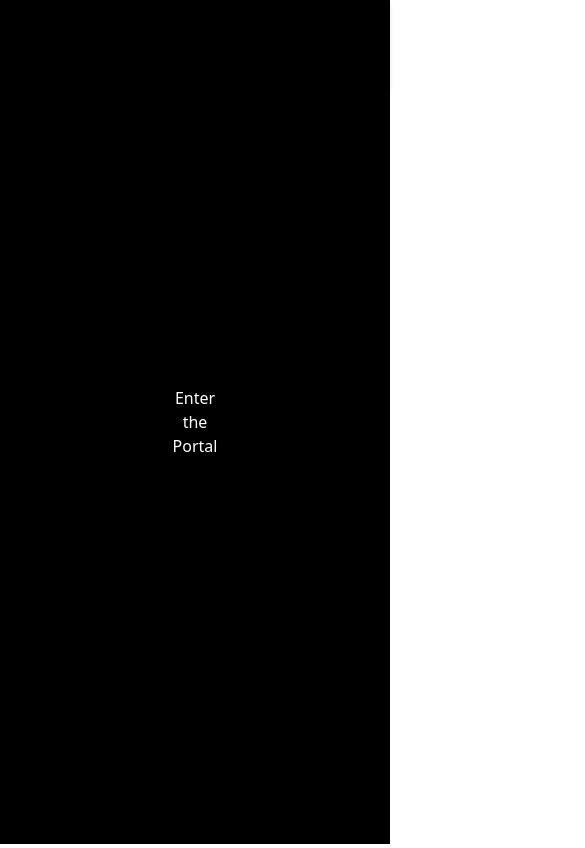
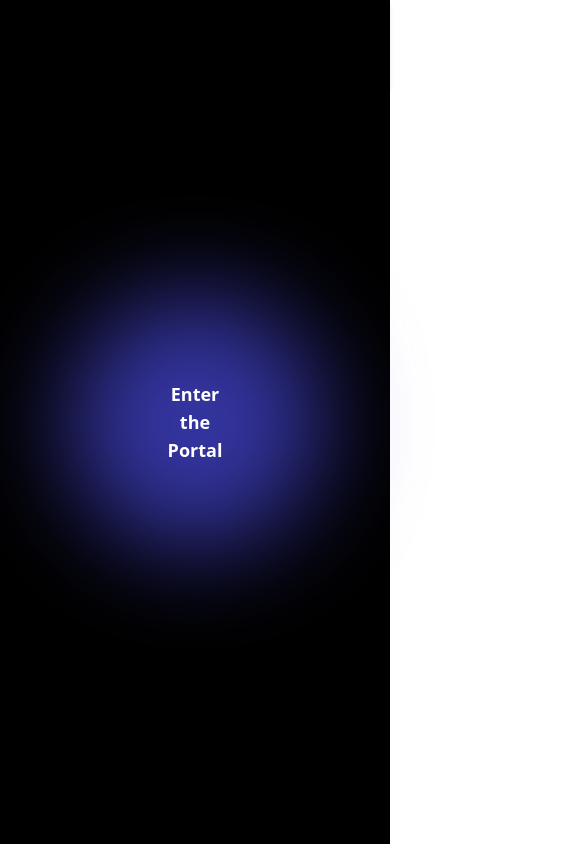
Before and after one commit to timmycodes88/studs-lit-kit, a SvelteKit app: page / in a window 390 px wide. Shown: the top 848 px of the page, 585 px wide, since content can reach past the window. Built offline with nearby package versions, Linux system fonts and the light colour scheme.

Commit message:
Wow thats badass

```diff
--- a/src/routes/(landing)/+page.svelte
+++ b/src/routes/(landing)/+page.svelte
@@ -24,18 +24,18 @@
 {#if !hasEntered}
   <div
     class="absolute inset-0 flex items-center justify-center bg-black z-10"
-    out:fade={{ duration: 888 }}
+    out:fade={{ duration: 1250 }}
   >
     <LoadPageParticals />
     <div
       role="group"
       on:mouseenter={() => (showGlow = true)}
       on:mouseleave={() => (showGlow = false)}
-      class="flex items-center justify-center p-[12rem]"
+      class="flex items-center justify-center p-[24rem]"
     >
       <button
         on:click={play}
-        class="text-white hover:scale-105 transition-transform"
+        class="text-white text-lg font-bold hover:scale-105 transition-transform"
       >
         Enter the Portal
       </button>
--- a/src/routes/(landing)/Glow.svelte
+++ b/src/routes/(landing)/Glow.svelte
@@ -14,23 +14,23 @@
 
 <style lang="postcss">
   .glow {
-    @apply w-64 h-64 md:w-80 md:h-80;
+    @apply w-64 h-64 md:w-96 md:h-96;
     @apply rounded-full blur-[50px] transition-all;
     animation: pulse 5s cubic-bezier(0, 0, 0, 0.5) infinite,
       glow 8s linear infinite;
   }
   @keyframes glow {
     0% {
-      @apply bg-[#d41876]/50;
+      @apply bg-[#d41876]/70;
     }
     33% {
-      @apply bg-[#ebb305]/50;
+      @apply bg-[#ebb305]/70;
     }
     66% {
-      @apply bg-[#383efe]/50;
+      @apply bg-[#383efe]/70;
     }
     100% {
-      @apply bg-[#d41876]/50;
+      @apply bg-[#d41876]/70;
     }
   }
   @keyframes pulse {
--- a/src/routes/(landing)/load-page-particals.svelte
+++ b/src/routes/(landing)/load-page-particals.svelte
@@ -98,8 +98,8 @@
       emitters: {
         direction: 'none',
         rate: {
-          quantity: 5,
-          delay: 0.3,
+          quantity: 10,
+          delay: 0.25,
         },
         size: {
           width: 0,
```
